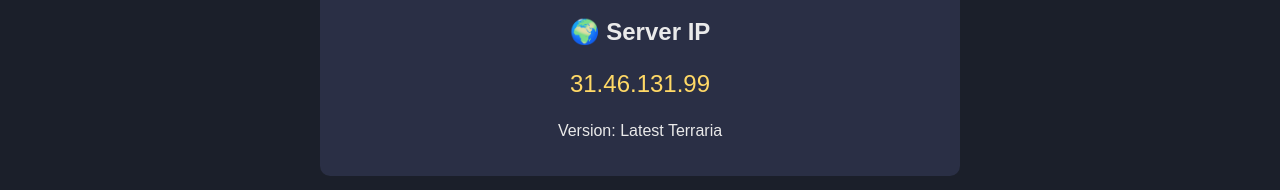
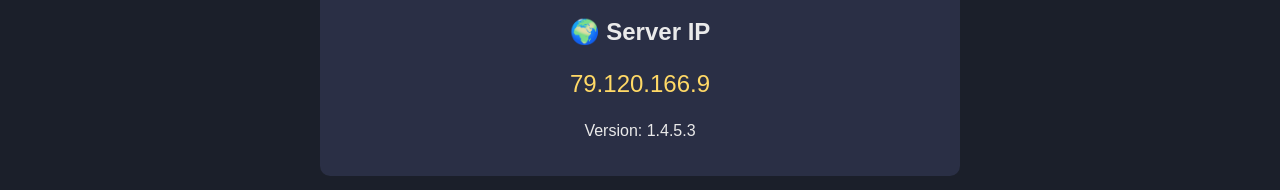
Before and after one commit to RobertHun1/terraversum, a plain HTML site: page index.html in a window 1280 px wide. Shown: the part 217-407 px from the top of the page. Drawn offline with Linux system fonts and the light colour scheme.

Commit message:
Update index.html

```diff
--- a/index.html
+++ b/index.html
@@ -51,8 +51,8 @@
 <div class="container">
   <div class="box">
     <h2>🌍 Server IP</h2>
-    <p class="ip">31.46.131.99</p>
-    <p>Version: Latest Terraria</p>
+    <p class="ip">79.120.166.9</p>
+    <p>Version: 1.4.5.3 </p>
   </div>
 
   <div class="box">
```
